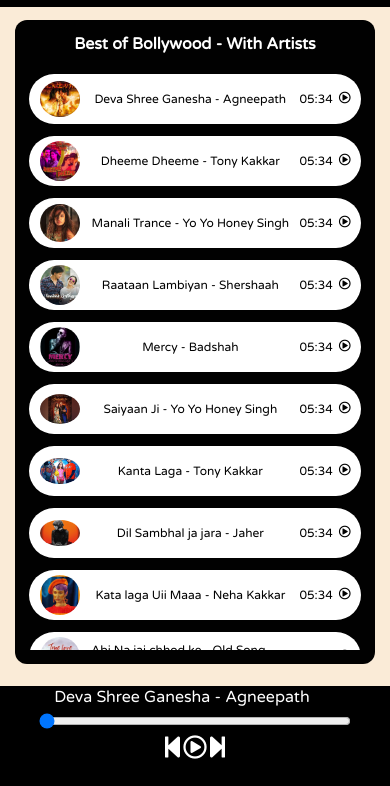
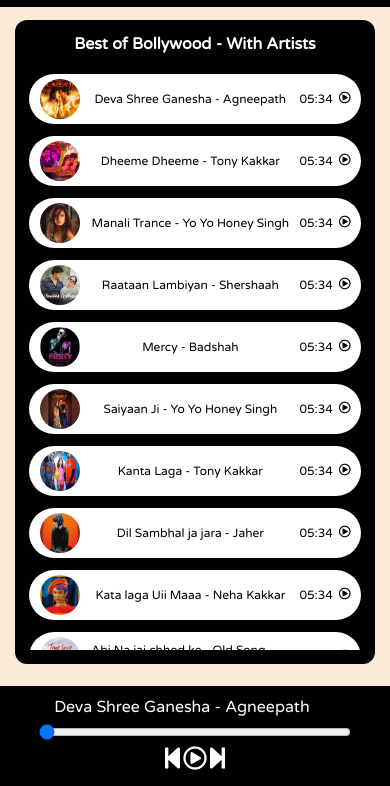
Before and after one commit to prathamesh-webdesigner/musicpt, a plain HTML site: page index.html in a window 390 px wide. Shown: the part 58-844 px from the top of the page. Drawn offline with Linux system fonts and the light colour scheme.

Commit message:
responsive changes

```diff
--- a/style.css
+++ b/style.css
@@ -98,7 +98,8 @@ nav ul li {
 .songItem img {
     width: 43px;
     margin: 0 23px;
-    border-radius: 34px;
+    border-radius: 50%;
+    height: 43px;
 }
 
 .timeStamp {
@@ -150,6 +151,7 @@ nav ul li {
     }
     .songItem img {
         width: 40px;
+        height: 40px;
         margin: 0 11px;
         border-radius: 50%;
     }
@@ -164,7 +166,7 @@ nav ul li {
     }
     .songInfo {
         position: absolute;
-        top: 0;
+        top: 10px;
         left: 0;
     }
     .bottom {
@@ -175,6 +177,9 @@ nav ul li {
         height: 73vh;
         width: 85%;
         padding: 14px;
-
+        margin-bottom: 112px;
+    }
+    #myProgressBar {
+        margin-top: 22px;
     }
 }
```
